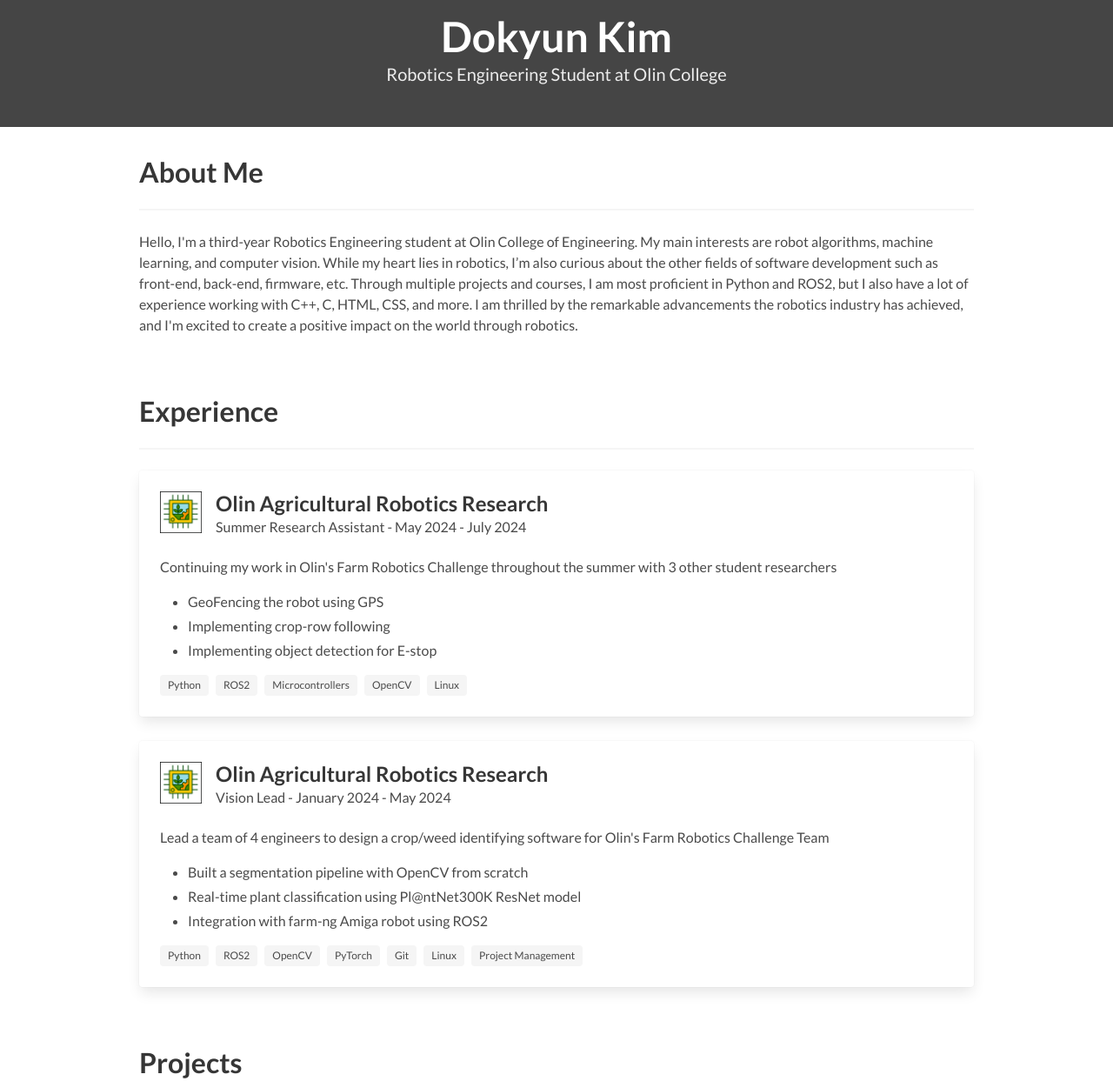
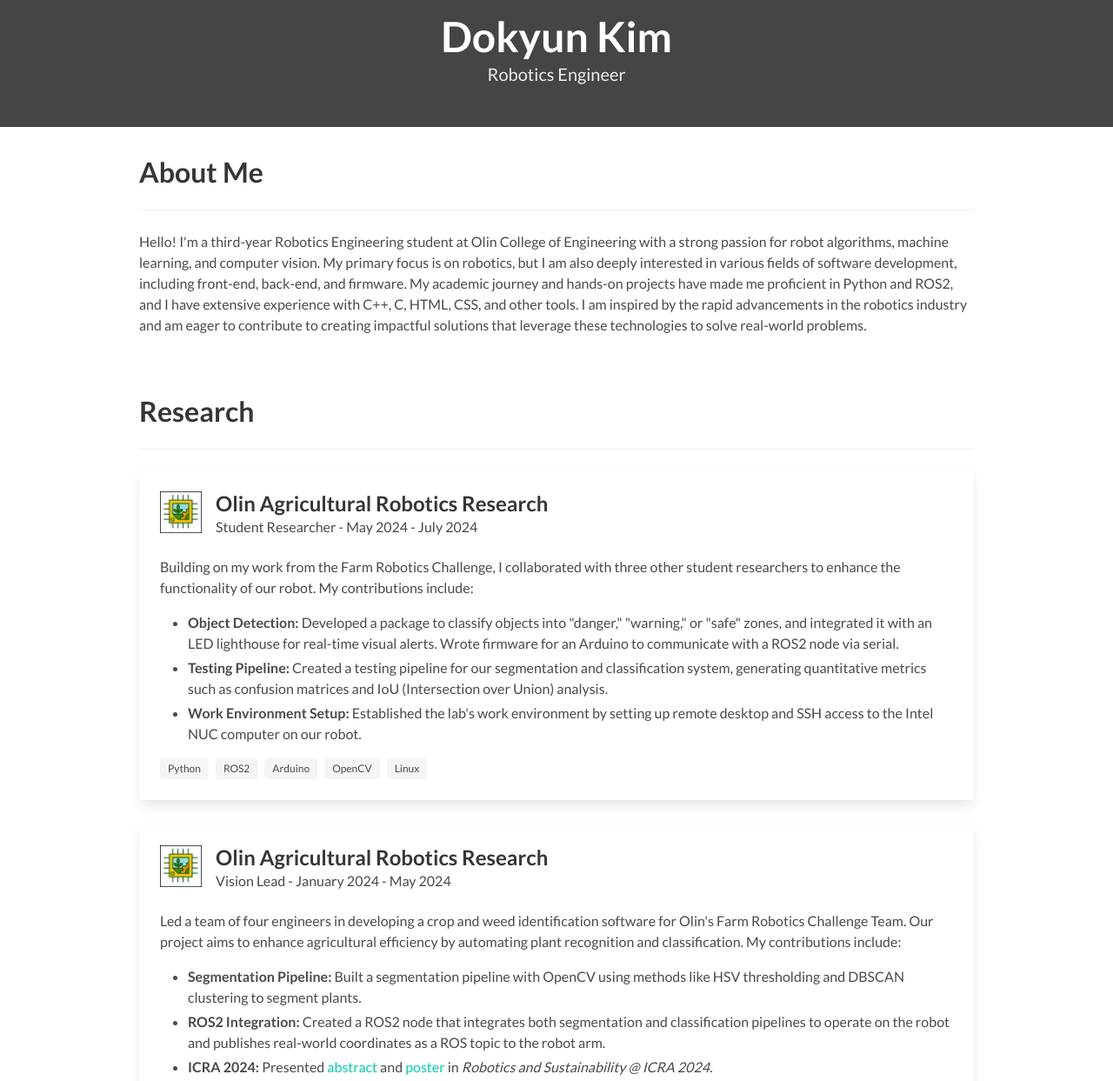
Before and after one commit to dokyun-kim4/portfolio, a plain HTML site: page docs/index.html in a window 1280 px wide. Shown: the part 249-1492 px from the top of the page at 87% size. Drawn offline with Linux system fonts and the light colour scheme.

Commit message:
revise section about research

```diff
--- a/docs/index.html
+++ b/docs/index.html
@@ -52,7 +52,7 @@
           <div class="columns has-text-centered">
             <div class="column">
               <h1 class="title is-1">Dokyun Kim</h1>
-              <h2 class="subtitle">Robotics Engineering Student at Olin College</h2>
+              <h2 class="subtitle">Robotics Engineer</h2>
             </div>
           </div>
         </div>
@@ -64,16 +64,16 @@
         <h1 class="title">About Me</h1>
         <hr />
         <p>
-          Hello, I'm a third-year Robotics Engineering student at Olin College of Engineering. My main interests are robot algorithms, machine learning, and computer vision.
-          While my heart lies in robotics, I’m also curious about the other fields of software development such as front-end, back-end, firmware, etc. Through multiple projects and courses,
-          I am most proficient in Python and ROS2, but I also have a lot of experience working with C++, C, HTML, CSS, and more.
-          I am thrilled by the remarkable advancements the robotics industry has achieved, and I'm excited to create a positive impact on the world through robotics.
-        </p>
+          Hello! I'm a third-year Robotics Engineering student at Olin College of Engineering with a strong passion for robot algorithms, machine learning, and computer vision.
+
+          My primary focus is on robotics, but I am also deeply interested in various fields of software development, including front-end, back-end, and firmware. My academic journey and hands-on projects have made me proficient in Python and ROS2, and I have extensive experience with C++, C, HTML, CSS, and other tools.
+
+          I am inspired by the rapid advancements in the robotics industry and am eager to contribute to creating impactful solutions that leverage these technologies to solve real-world problems.
       </div>
     </section>
     <section class="section">
       <div class="container">
-        <h1 class="title">Experience</h1>
+        <h1 class="title">Research</h1>
         <hr />
         <div class="card">
           <div class="card-content">
@@ -89,24 +89,26 @@
               <div class="media-content">
                 <p class="title is-4">Olin Agricultural Robotics Research</p>
                 <p class="subtitle is-6">
-                  Summer Research Assistant - <time datetime="2024-5">May 2024</time> -
+                  Student Researcher - <time datetime="2024-5">May 2024</time> -
                   <time datetime="2024-7">July 2024</time>
                 </p>
               </div>
             </div>
             <div class="content">
               <p>
-                Continuing my work in Olin's Farm Robotics Challenge throughout the summer with 3 other student researchers
+                Building on my work from the Farm Robotics Challenge, I collaborated with three other student researchers to enhance the functionality of our robot. My contributions include:
               </p>
               <ul>
-                <li>GeoFencing the robot using GPS</li>
-                <li>Implementing crop-row following</li>
-                <li>Implementing object detection for E-stop</li>
+                <li><b>Object Detection: </b>Developed a package to classify objects into "danger," "warning," or "safe" zones, and integrated it with an LED lighthouse for real-time visual alerts.
+                  Wrote firmware for an Arduino to communicate with a ROS2 node via serial.</li>
+                <li><b>Testing Pipeline: </b>Created a testing pipeline for our segmentation and classification system,
+                  generating quantitative metrics such as confusion matrices and IoU (Intersection over Union) analysis.</li>
+                <li><b>Work Environment Setup: </b>Established the lab's work environment by setting up remote desktop and SSH access to the Intel NUC computer on our robot.</li>
               </ul>
               <div class="tags">
                 <span class="tag">Python</span>
                 <span class="tag">ROS2</span>
-                <span class="tag">Microcontrollers</span>
+                <span class="tag">Arduino</span>
                 <span class="tag">OpenCV</span>
                 <span class="tag">Linux</span>
               </div>
@@ -131,20 +133,20 @@
             </div>
             <div class="content">
               <p>
-                Lead a team of 4 engineers to design a crop/weed identifying software for Olin's Farm Robotics Challenge Team
+                Led a team of four engineers in developing a crop and weed identification software for Olin's Farm Robotics Challenge Team.
+                Our project aims to enhance agricultural efficiency by automating plant recognition and classification. My contributions include:
               </p>
               <ul>
-                <li>Built a segmentation pipeline with OpenCV from scratch</li>
-                <li>Real-time plant classification using Pl@ntNet300K ResNet model</li>
-                <li>Integration with farm-ng Amiga robot using ROS2</li>
+                <li><b>Segmentation Pipeline: </b>Built a segmentation pipeline with OpenCV using methods like HSV thresholding and DBSCAN clustering to segment plants.
+                <li><b>ROS2 Integration: </b>Created a ROS2 node that integrates both segmentation and
+                  classification pipelines to operate on the robot and publishes real-world coordinates as a ROS topic to the robot arm.</li>
+                <li><b>ICRA 2024: </b> Presented <a href="files/ICRA_abstract.pdf">abstract</a> and <a href="files/ICRA_poster.pdf">poster</a> in <i>Robotics and Sustainability @ ICRA 2024.</i></li>
               </ul>
               <div class="tags">
                 <span class="tag">Python</span>
                 <span class="tag">ROS2</span>
                 <span class="tag">OpenCV</span>
-                <span class="tag">PyTorch</span>
                 <span class="tag">Git</span>
-                <span class="tag">Linux</span>
                 <span class="tag">Project Management</span>
               </div>
             </div>
```
Also changed, not shown: 2 other files.
